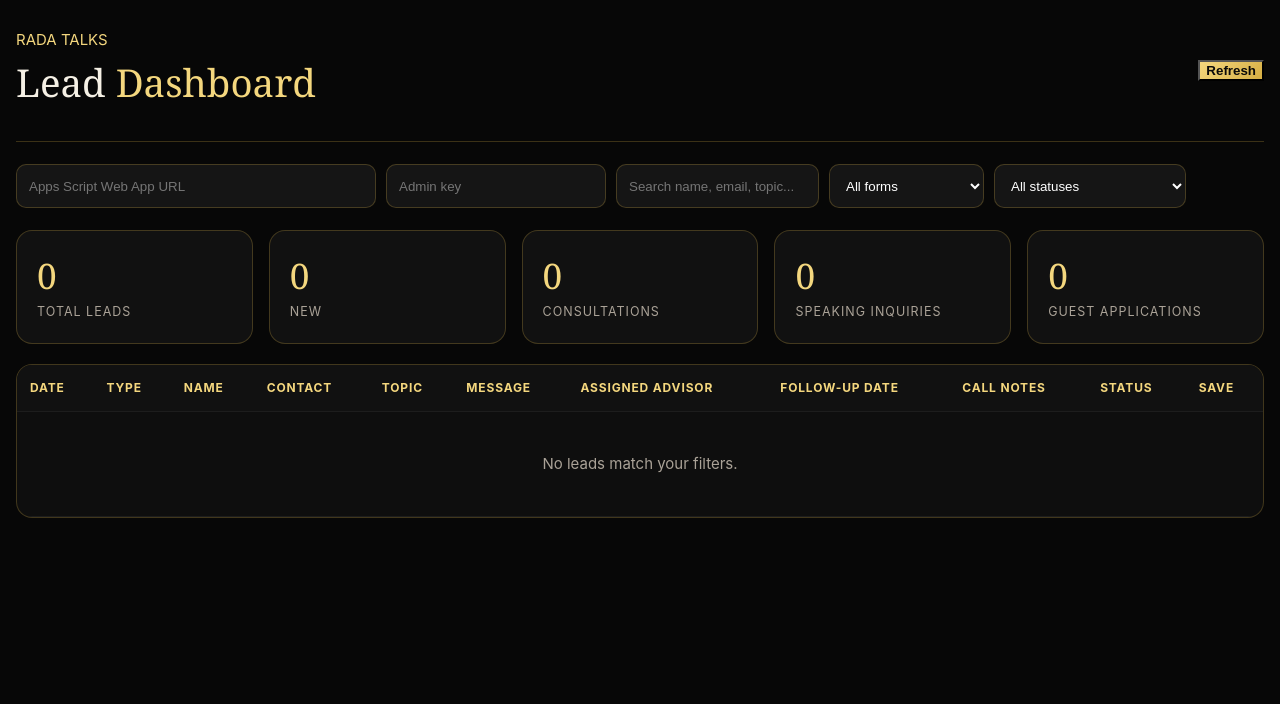
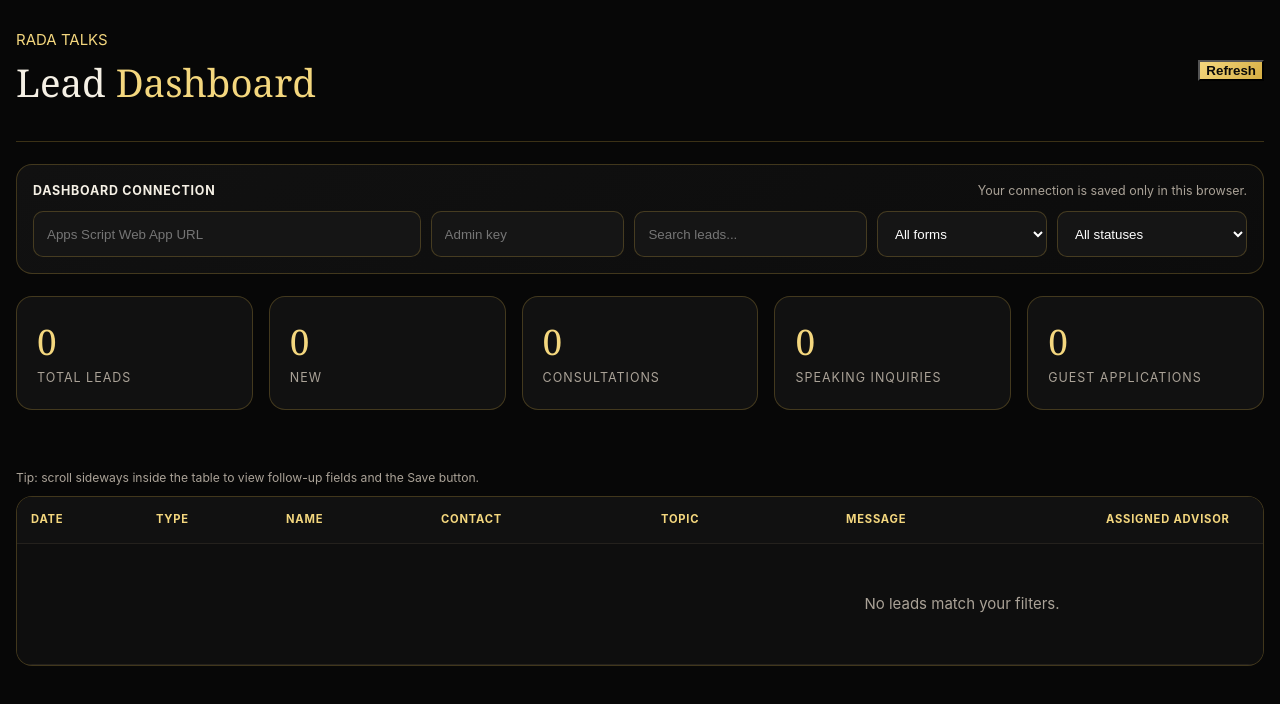
Before and after one commit to RADA18/Rada-Talks, a plain HTML site: page dashboard.html in a window 1280 px wide. Drawn offline with Linux system fonts and the light colour scheme.

Commit message:
Improve dashboard readability & responsive layout

```diff
--- a/dashboard.html
+++ b/dashboard.html
@@ -6,11 +6,14 @@
 <meta name="robots" content="noindex,nofollow,noarchive">
 <title>Rada Talks | Lead Dashboard</title>
 <style>
-:root{--black:#070707;--panel:#111;--gold:#d5ae43;--light:#f4d77e;--cream:#f5f0e5;--muted:#aaa297;--line:rgba(213,174,67,.25)}
+:root{--black:#070707;--panel:#111;--panel-2:#171512;--gold:#d5ae43;--light:#f4d77e;--cream:#f5f0e5;--muted:#aaa297;--line:rgba(213,174,67,.25);--success:#8fd19e}
 *{box-sizing:border-box}body{margin:0;background:var(--black);color:var(--cream);font:15px/1.6 Inter,Segoe UI,Arial,sans-serif}
 .wrap{width:min(1400px,calc(100% - 32px));margin:auto}.top{display:flex;justify-content:space-between;align-items:center;padding:28px 0;border-bottom:1px solid var(--line)}
 h1,h2{font-family:Georgia,serif;font-weight:500;margin:0}h1{font-size:2.4rem}.gold{color:var(--light)}
-.controls{display:flex;gap:10px;flex-wrap:wrap;margin:22px 0}.controls input,.controls select,.controls button{min-height:44px;padding:8px 12px;border:1px solid var(--line);border-radius:10px;background:#151515;color:#fff}
+.top-actions{display:flex;align-items:center;gap:12px}.access-badge{display:none;padding:7px 11px;border:1px solid var(--line);border-radius:999px;color:var(--light);font-size:.72rem;font-weight:800;letter-spacing:.08em;text-transform:uppercase}
+.connection-panel{margin:22px 0;padding:16px;border:1px solid var(--line);border-radius:16px;background:linear-gradient(145deg,#111,#0c0c0c)}
+.connection-title{display:flex;justify-content:space-between;gap:16px;margin-bottom:10px;color:var(--muted);font-size:.78rem}.connection-title strong{color:var(--cream);letter-spacing:.06em;text-transform:uppercase}
+.controls{display:grid;grid-template-columns:minmax(280px,2fr) minmax(180px,1fr) minmax(210px,1.2fr) minmax(170px,.8fr) minmax(190px,.9fr);gap:10px}.controls input,.controls select,.controls button{width:100%;min-height:46px;padding:9px 13px;border:1px solid var(--line);border-radius:10px;background:#151515;color:#fff}
 button{cursor:pointer}.primary{background:linear-gradient(135deg,var(--light),var(--gold));color:#090909!important;font-weight:800}
 .cards{
   display:grid;
@@ -24,29 +27,34 @@ button{cursor:pointer}.primary{background:linear-gradient(135deg,var(--light),va
   min-width:0;
 }.card{padding:20px;border:1px solid var(--line);border-radius:16px;background:var(--panel)}.card b{display:block;color:var(--light);font:2.2rem Georgia,serif}.card small{color:var(--muted);text-transform:uppercase;letter-spacing:.08em}
 .cards.financial-scope{grid-template-columns:repeat(3,minmax(0,1fr))}
-.table-wrap{overflow:auto;border:1px solid var(--line);border-radius:16px;background:#0e0e0e}table{width:100%;border-collapse:collapse;min-width:1050px}th,td{padding:13px;border-bottom:1px solid #1d1d1d;text-align:left;vertical-align:top}th{color:var(--light);font-size:.75rem;text-transform:uppercase;letter-spacing:.07em;position:sticky;top:0;background:#111}td{color:#d8d1c7}td small{color:var(--muted)}.status{border:1px solid var(--line);border-radius:8px;background:#151515;color:#fff;padding:6px}.empty{padding:40px;text-align:center;color:var(--muted)}
-@media(max-width:1000px){.cards{grid-template-columns:repeat(3,1fr)}}
-@media(max-width:800px){.cards{grid-template-columns:1fr 1fr}.top{align-items:flex-start;gap:15px;flex-direction:column}}
+.message{min-height:24px;margin:4px 0 14px;color:var(--muted)}.message.success{color:var(--success)}.scroll-note{margin:0 0 8px;color:var(--muted);font-size:.76rem}
+.table-wrap{overflow:auto;border:1px solid var(--line);border-radius:16px;background:#0e0e0e;scrollbar-color:var(--gold) #161616}table{width:100%;border-collapse:collapse;min-width:1520px;table-layout:fixed}th,td{padding:14px;border-bottom:1px solid #24211d;text-align:left;vertical-align:top}th{color:var(--light);font-size:.7rem;text-transform:uppercase;letter-spacing:.07em;position:sticky;top:0;z-index:2;background:#111}tbody tr:hover{background:rgba(213,174,67,.035)}td{color:#d8d1c7;overflow-wrap:anywhere}td small{display:block;margin-top:5px;color:var(--muted)}
+th:nth-child(1){width:125px}th:nth-child(2){width:130px}th:nth-child(3){width:155px}th:nth-child(4){width:220px}th:nth-child(5){width:185px}th:nth-child(6){width:260px}th:nth-child(7){width:165px}th:nth-child(8){width:155px}th:nth-child(9){width:210px}th:nth-child(10){width:190px}th:nth-child(11){width:95px}
+.type-pill{display:inline-flex;padding:4px 8px;border:1px solid var(--line);border-radius:999px;background:rgba(213,174,67,.08);color:var(--light);font-size:.72rem;font-weight:800}.lead-message{white-space:pre-line}.table-wrap input,.table-wrap textarea,.table-wrap select{width:100%;min-height:42px;padding:8px 10px;border:1px solid var(--line);border-radius:9px;background:var(--panel-2);color:#fff;font:inherit}.table-wrap textarea{min-height:76px;resize:vertical}.table-wrap input:focus,.table-wrap textarea:focus,.table-wrap select:focus{border-color:var(--gold);outline:none}.save-lead{width:100%;min-height:42px;border:0;border-radius:9px}.empty{padding:48px;text-align:center;color:var(--muted)}
+@media(max-width:1100px){.controls{grid-template-columns:1fr 1fr}.cards{grid-template-columns:repeat(3,1fr)}}
+@media(max-width:800px){.wrap{width:min(100% - 20px,1400px)}.cards,.cards.financial-scope{grid-template-columns:1fr 1fr}.top{align-items:flex-start;gap:15px;flex-direction:column}.top-actions{width:100%;justify-content:space-between}.controls{grid-template-columns:1fr}.connection-title{display:block}.connection-title span{display:block;margin-top:4px}.card{padding:16px}.card b{font-size:1.8rem}}
 </style>
 </head>
 <body>
 <div class="wrap">
   <header class="top">
     <div><div class="gold">RADA TALKS</div><h1>Lead <span class="gold">Dashboard</span></h1></div>
-    <button id="refresh" class="primary">Refresh</button>
+    <div class="top-actions"><span class="access-badge" id="access-badge"></span><button id="refresh" class="primary">Refresh</button></div>
   </header>
 
+  <div class="connection-panel">
+    <div class="connection-title"><strong>Dashboard connection</strong><span>Your connection is saved only in this browser.</span></div>
     <div class="controls">
-    <input id="endpoint" placeholder="Apps Script Web App URL" style="min-width:360px">
-    <input id="key" type="password" placeholder="Admin key" style="min-width:220px">
-    <input id="search" placeholder="Search name, email, topic...">
-    <select id="type">
+      <input id="endpoint" placeholder="Apps Script Web App URL" aria-label="Apps Script Web App URL">
+      <input id="key" type="password" placeholder="Admin key" aria-label="Admin key">
+      <input id="search" placeholder="Search leads..." aria-label="Search leads">
+      <select id="type" aria-label="Filter by form type">
         <option value="">All forms</option>
         <option value="consultation">Consultations</option>
         <option value="speaking">Speaking inquiries</option>
         <option value="guest">Podcast guests</option>
       </select>
-    <select id="status">
+      <select id="status" aria-label="Filter by status">
         <option value="">All statuses</option>
         <option>New</option>
         <option>Contacted</option>
@@ -55,6 +63,7 @@ button{cursor:pointer}.primary{background:linear-gradient(135deg,var(--light),va
         <option>Won</option>
         <option>Closed - Not Proceeding</option>
       </select>
+    </div>
   </div>
 
   <section class="cards">
@@ -65,7 +74,8 @@ button{cursor:pointer}.primary{background:linear-gradient(135deg,var(--light),va
     <div class="card"><b id="guests">0</b><small>Guest applications</small></div>
   </section>
 
-  <div id="message" style="color:var(--muted);margin-bottom:15px"></div>
+  <div id="message" class="message" role="status" aria-live="polite"></div>
+  <p class="scroll-note">Tip: scroll sideways inside the table to view follow-up fields and the Save button.</p>
   <div class="table-wrap"><table><thead><tr>
     <th>Date</th>
 <th>Type</th>
@@ -101,6 +111,16 @@ function formatDate(value) {
   });
 
 }
+function formatDateOnly(value){
+ if(!value)return "";
+ const d=new Date(value);
+ return Number.isNaN(d.getTime())?String(value):d.toLocaleDateString("en-PH",{year:"numeric",month:"short",day:"numeric"});
+}
+function formatLeadMessage(value){
+ return String(value||"").replace(/Event date:\s*([^|]+)/i,function(match,rawDate){
+   return "Event date: "+formatDateOnly(rawDate.trim());
+ });
+}
 function esc(v){return String(v??"").replace(/[&<>"']/g,c=>({"&":"&amp;","<":"&lt;",">":"&gt;",'"':"&quot;","'":"&#039;"}[c]))}
 function formTypeLabel(value){return ({consultation:"Consultation",speaking:"Speaking inquiry",guest:"Podcast guest"})[value]||value||"Uncategorized"}
 function applyAccessScope(){
@@ -111,6 +131,9 @@ function applyAccessScope(){
  document.querySelector(".cards").classList.toggle("financial-scope",financialOnly);
  $("speaking").closest(".card").hidden=financialOnly;
  $("guests").closest(".card").hidden=financialOnly;
+ const badge=$("access-badge");
+ badge.textContent=financialOnly?"Financial access":"Rada private access";
+ badge.style.display="inline-flex";
 }
 function save(){localStorage.setItem("radaEndpoint",$("endpoint").value.trim());localStorage.setItem("radaAdminKey",$("key").value)}
 function filtered(){
@@ -129,14 +152,14 @@ function render(){
  $("guests").textContent=leads.filter(x=>x.form_type==="guest").length;
  $("rows").innerHTML=f.length?f.map((x,i)=>`<tr>
  <td>${esc(formatDate(x.date))}</td>
- <td>${esc(formTypeLabel(x.form_type))}</td>
+ <td><span class="type-pill">${esc(formTypeLabel(x.form_type))}</span></td>
  <td><b>${esc(x.name)}</b><br><small>${esc(x.location)}</small></td>
  <td>${esc(x.email)}<br>${esc(x.phone)}</td>
 <td>
   ${esc(x.topic)}<br>
-  <small>Preferred contact: ${esc(x.preferred_time)}</small>
+  ${x.preferred_time?`<small>${x.form_type==="speaking"?"Event date":"Preferred contact"}: ${esc(x.form_type==="speaking"?formatDateOnly(x.preferred_time):x.preferred_time)}</small>`:""}
 </td>
- <td>${esc(x.message)}</td>
+ <td class="lead-message">${esc(formatLeadMessage(x.message))}</td>
 
 <td>
   <input
```
Lines whose indentation alone changed are shown as unchanged.
